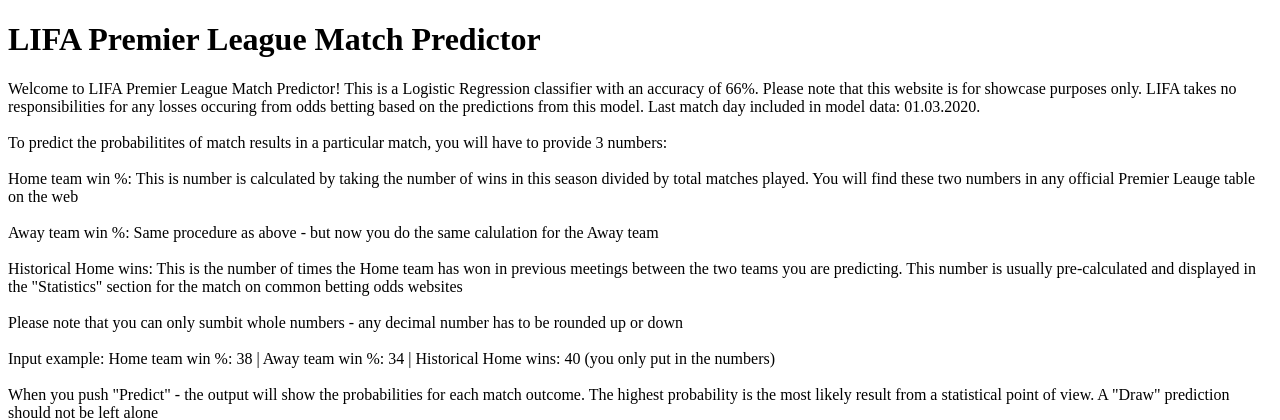
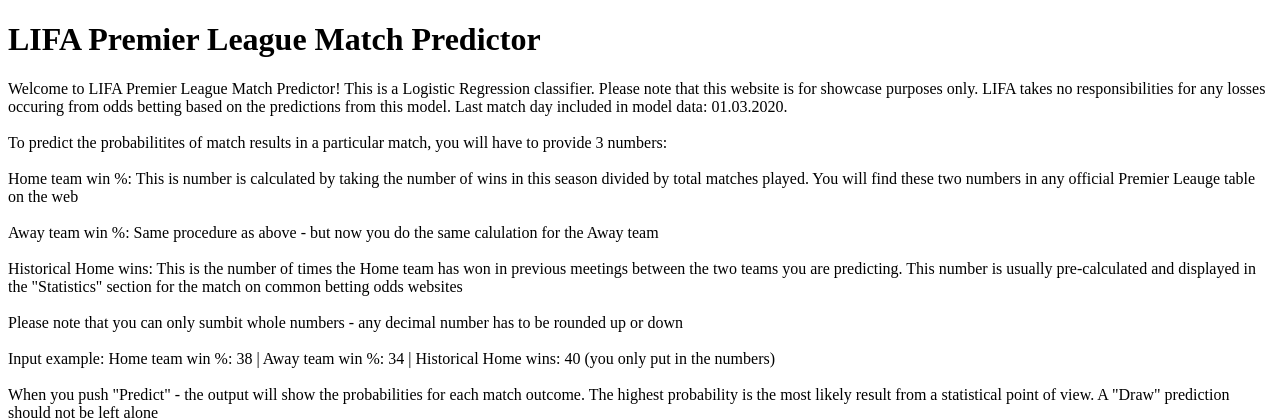
Before and after one commit to audunkn/pl_match_predictor, a Flask app: page / in a window 1280 px wide. Shown: the top 420 px of the page. Run offline with Flask 2, Linux system fonts and the light colour scheme; parts of the project's set-up code (start-up, migrations or seed data) failed here and were passed over.

Commit message:
Add files via upload

```diff
--- a/templates/index.html
+++ b/templates/index.html
@@ -14,7 +14,7 @@
 <body>
  <div class="login">
 	<h1>LIFA Premier League Match Predictor</h1>
-    <h12>Welcome to LIFA Premier League Match Predictor! This is a Logistic Regression classifier with an accuracy of 66%. Please note that this website is for showcase purposes only. LIFA takes no responsibilities for any losses occuring from odds betting based on the predictions from this model. Last match day included in model data: 01.03.2020.</h12>
+    <h12>Welcome to LIFA Premier League Match Predictor! This is a Logistic Regression classifier. Please note that this website is for showcase purposes only. LIFA takes no responsibilities for any losses occuring from odds betting based on the predictions from this model. Last match day included in model data: 01.03.2020.</h12>
     <br>
     <br>
     <h12>To predict the probabilitites of match results in a particular match, you will have to provide 3 numbers:<h12>
```
